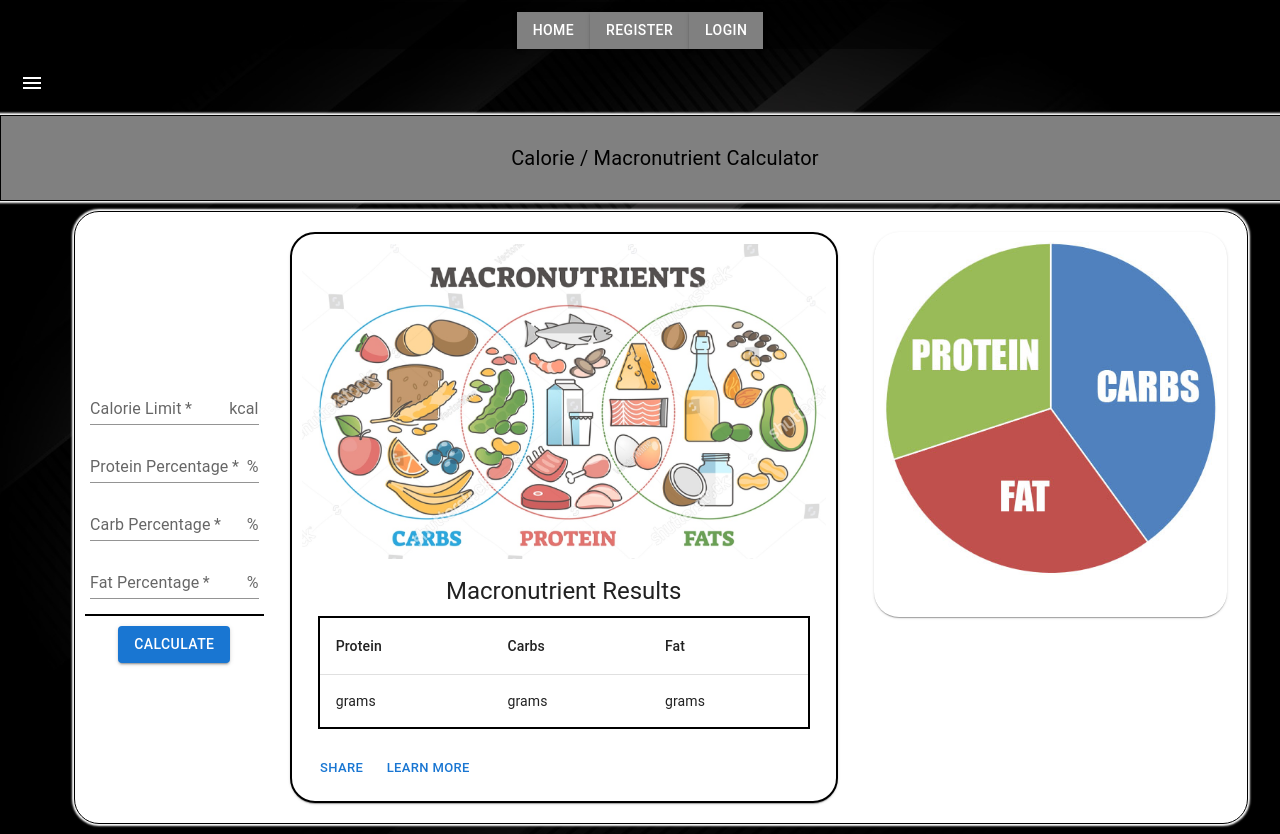
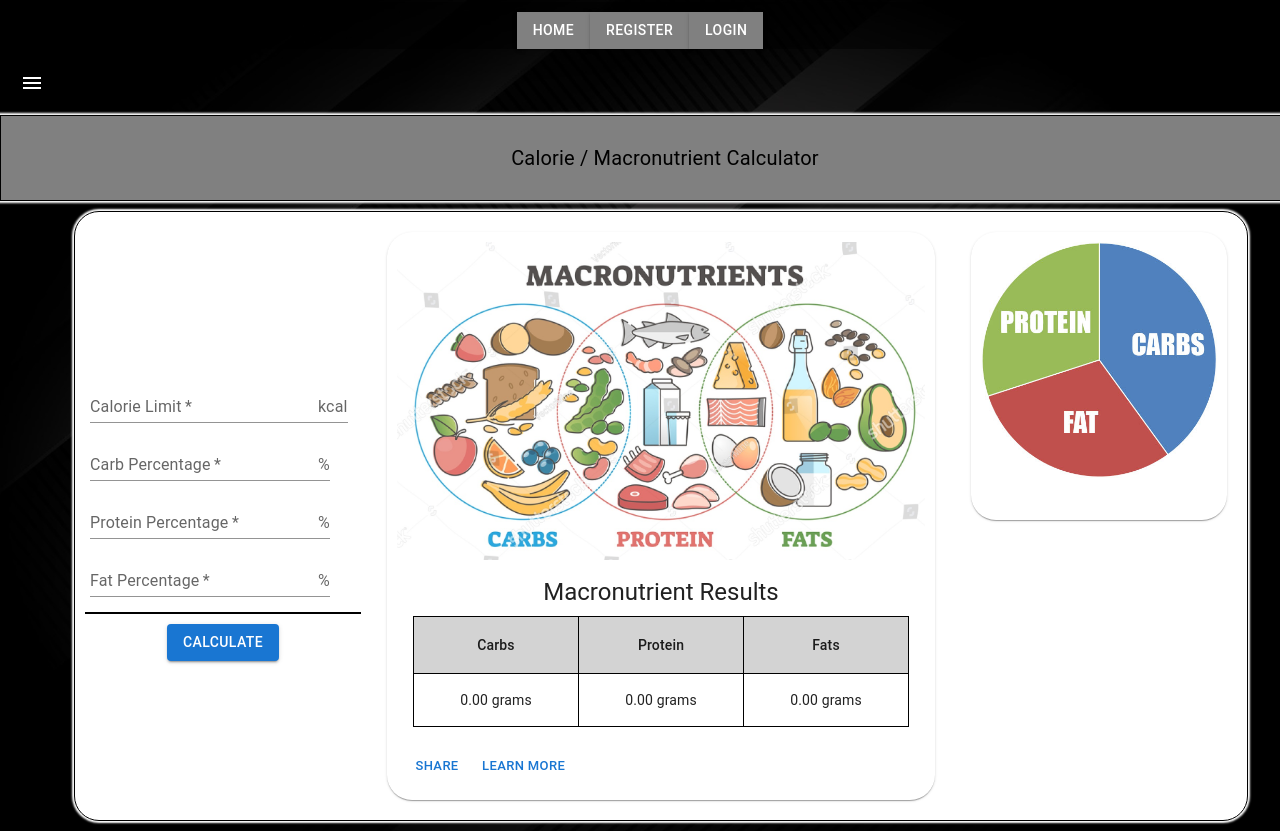
Before and after one commit to jkof86/Portfolio-09-2024, a React (Create React App) app in the folder frontend/: page /calculator in a window 1280 px wide. Shown: the top 834 px of the page. Built offline with nearby package versions, Linux system fonts and the light colour scheme.

Commit message:
Implemented and tested Calc algorithm / Working on updating results onClick or onSubmit, rather than onInput

```diff
--- a/frontend/src/components/Calculator.js
+++ b/frontend/src/components/Calculator.js
@@ -5,17 +5,21 @@ import {
     TableHead,
     TableBody,
     TableRow,
-    TableCell
+    TableCell,
+    ownerDocument
 } from "@mui/material";
 
-import { useState } from "react";
+import { useRef, useState } from "react";
 
 export default function Calculator() {
 
-    const [calorieLimit, setCalorieLimit] = useState('');
-    const [proteinPercent, setProteinPercent] = useState('');
-    const [carbPercent, setCarbPercent] = useState('');
-    const [fatPercent, setFatPercent] = useState('');
+    const [calorieLimit, setCalorieLimit] = useState(0);
+    const [proteinPercent, setProteinPercent] = useState(0);
+    const [carbPercent, setCarbPercent] = useState(0);
+    const [fatPercent, setFatPercent] = useState(0);
+    var [protein, setProtein] = useState(0);
+    var [carb, setCarb] = useState(0);
+    var [fat, setFat] = useState(0);
 
     function handleClick() {
         // event.preventDefault();
@@ -28,24 +32,55 @@ export default function Calculator() {
 
     }
 
+    const calcValid = () => {
+        {
+            // calculate the macronutrient values (in grams) given the  entered calorieLimit
+
+            //fat has 9 calories per gram
+            protein = (calorieLimit * proteinPercent / 100.0 / 4.0);
+
+            //carbohydrates has 4 calories per gram
+            carb = (calorieLimit * carbPercent / 100.0 / 4.0);
+
+            //protein has 4 calories per gram
+            fat = (calorieLimit * fatPercent / 100.0 / 9.0);
+
+             // print the macronutrient values (in grams)
+             console.log("Protein: " + protein.toFixed(2) + " grams");
+             console.log("Carbohydrates: " + carb.toFixed(2) + " grams");
+             console.log("Fat: " + fat.toFixed(2) + " grams");
+
+        }
+
+    }
+
+    // if total percent != 100...
+    const calcInvalid = () => { console.log("Error: Macronutrient % not equal to 100"); }
+
     const calculateMacros = () => {
+
         console.log('Calculate Macros Button Test...');
-        console.log('Calorie Limit: ', calorieLimit,
-            'Protein Percent: ', proteinPercent,
-            'Carb Percent: ', carbPercent,
-            'Fat Percent: ', fatPercent)
+
+        //we need to cast each value as a number to avoid concatenation
+        var totalPercent = (Number(proteinPercent) + Number(carbPercent) + Number(fatPercent));
+        // console.log(totalPercent);
+
+        (totalPercent === 100) ? calcValid() : calcInvalid();
 
         return (
-            <Table sx={{ border: '2px solid black' }}>
-                <TableHead>
-                    <TableCell>Protein</TableCell>
-                    <TableCell>Carbs</TableCell>
-                    <TableCell>Fat</TableCell>
+            <Table sx={{ border: '1px solid black' }}>
+                <TableHead sx={{
+                    border: '1px solid black',
+                    backgroundColor: 'lightgrey',
+                }}>
+                    <TableCell sx={{ border: '1px solid black', textAlign: 'center' }}>Carbs</TableCell>
+                    <TableCell sx={{ border: '1px solid black', textAlign: 'center' }}>Protein</TableCell>
+                    <TableCell sx={{ border: '1px solid black', textAlign: 'center' }}>Fats</TableCell>
                 </TableHead>
                 <TableBody>
-                    <TableCell>{proteinPercent}grams</TableCell>
-                    <TableCell>{carbPercent}grams</TableCell>
-                    <TableCell>{fatPercent}grams</TableCell>
+                    <TableCell sx={{ border: '1px solid black', textAlign: 'center' }}>{protein.toFixed(2)} grams</TableCell>
+                    <TableCell sx={{ border: '1px solid black', textAlign: 'center' }}>{carb.toFixed(2)} grams</TableCell>
+                    <TableCell sx={{ border: '1px solid black', textAlign: 'center' }}>{fat.toFixed(2)} grams</TableCell>
                 </TableBody>
             </Table>
 
@@ -74,9 +109,7 @@ export default function Calculator() {
 
 
                     </CardContent>
-
                 </CardActionArea>
-
             </Card >
         )
     }
@@ -85,7 +118,7 @@ export default function Calculator() {
     const ShowResults = () => {
         return (
             <Card sx={{
-                border: '2px solid black',
+                // border: '2px solid black',
                 maxWidthidth: '340',
                 borderRadius: '25px',
                 margin: '10px',
@@ -105,18 +138,6 @@ export default function Calculator() {
                             Macronutrient Results
                         </Typography>
                         {calculateMacros()}
-                        {/* <Table sx={{border:'2px solid black'}}>
-                            <TableHead>
-                                <TableCell>Protein</TableCell>
-                                <TableCell>Carbs</TableCell>
-                                <TableCell>Fat</TableCell>
-                            </TableHead>
-                            <TableBody>
-                                <TableCell>{proteinPercent}grams</TableCell>
-                                <TableCell>{carbPercent}grams</TableCell>
-                                <TableCell>{fatPercent}grams</TableCell>
-                            </TableBody>
-                        </Table> */}
                     </CardContent>
 
                 </CardActionArea>
@@ -148,7 +169,8 @@ export default function Calculator() {
                 Calorie / Macronutrient Calculator
             </Typography>
         </Toolbar>
-        <Container sx={{ width: '99%' }}>
+
+        <Container sx={{ width: '100%' }}>
 
             <Box component='form' sx={{
                 flexGrow: 1,
@@ -164,10 +186,10 @@ export default function Calculator() {
 
                 {/* for each TextField, we use onInput to store the values */}
                 <Grid container spacing={2}>
-                    <Grid item xs={2}
+                    <Grid item xs={3}
                         sx={{ alignContent: 'center' }}>
                         <TextField id="calorieLimitInput"
-                            required={true}
+                            required='true'
                             type="number"
                             label="Calorie Limit"
                             variant="standard"
@@ -181,8 +203,22 @@ export default function Calculator() {
                                 </InputAdornment>,
                             }} />
 
+                        <TextField id="carbPercentInput"
+                            required='true'
+                            type="number"
+                            label="Carb Percentage"
+                            variant="standard"
+                            onInput={e => setCarbPercent(e.target.value)}
+                            sx={{
+                                margin: '5px'
+                            }} InputProps={{
+                                endAdornment: <InputAdornment position='end'>
+                                    %
+                                </InputAdornment>,
+                            }} />
+
                         <TextField id="proteinPercentInput"
-                            required={true}
+                            required='true'
                             type="number"
                             label="Protein Percentage"
                             variant="standard"
@@ -195,22 +231,8 @@ export default function Calculator() {
                                 </InputAdornment>,
                             }} />
 
-                        <TextField id="carbPercentInput"
-                            required={true}
-                            type="number"
-                            label="Carb Percentage"
-                            variant="standard"
-                            onInput={e => setCarbPercent(e.target.value)}
-                            sx={{
-                                margin: '5px'
-                            }} InputProps={{
-                                endAdornment: <InputAdornment position='end'>
-                                    %
-                                </InputAdornment>,
-                            }} />
-
                         <TextField id="fatPercentInput"
-                            required={true}
+                            required='true'
                             type="number"
                             label="Fat Percentage"
                             variant="standard"
@@ -246,7 +268,7 @@ export default function Calculator() {
                     <Grid item xs={6}>
                         {ShowResults()}
                     </Grid>
-                    <Grid item xs={4}>
+                    <Grid item xs={3}>
                         {ShowGraph()}
                     </Grid>
 
```
